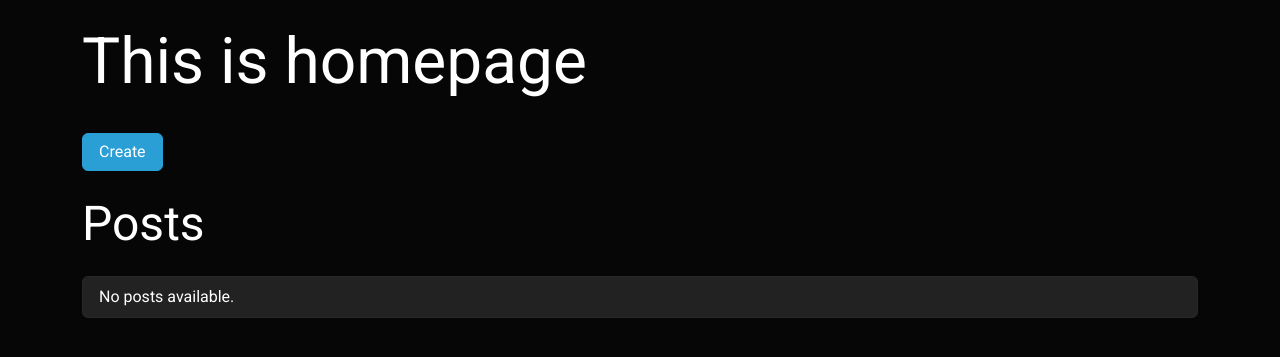
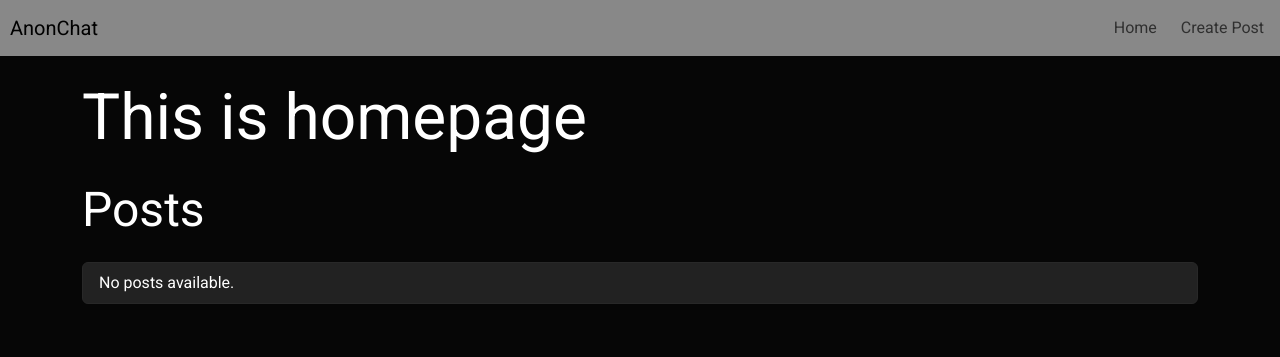
Before and after one commit to xPerSki/AnonChat, a FastAPI app: page / in a window 1280 px wide. Shown: the top 357 px of the page. Run offline with FastAPI, Linux system fonts and the light colour scheme; data that the repository does not hold is empty; some libraries are stand-ins or nearby versions.

Commit message:
auto-commit

```diff
--- a/main.py
+++ b/main.py
@@ -1,6 +1,5 @@
+import uvicorn
 from os import getenv
-
-import uvicorn
 from bson import ObjectId
 from fastapi import FastAPI, Request, HTTPException, Form
 from fastapi.responses import HTMLResponse
@@ -8,6 +7,7 @@
 from fastapi.templating import Jinja2Templates
 from pydantic import BaseModel
 from pymongo import MongoClient
+from datetime import datetime
 
 DB_PASSWORD = getenv("DB_PASSWORD")
 uri = f"mongodb+srv://persky:{DB_PASSWORD}@cluster0.jevvu.mongodb.net/?appName=Cluster0"
@@ -37,7 +37,7 @@
 
 @app.get("/")
 def home(request: Request):
-    posts = list(collection_posts.find())
+    posts = list(collection_posts.find().sort("created_at", -1))  # Sort by creation date in descending order
     return templates.TemplateResponse("index.html", {"request": request, "posts": posts})
 
 
@@ -52,7 +52,8 @@
         "id": str(ObjectId()),
         "title": title,
         "content": content,
-        "author_id": "Anonymous"
+        "author_id": "Anonymous",
+        "created_at": datetime.now()  # Add creation date
     }
     collection_posts.insert_one(new_post)
     return templates.TemplateResponse("create_success.html", {"request": request})
--- a/templates/index.html
+++ b/templates/index.html
@@ -1,14 +1,9 @@
-<!DOCTYPE html>
-<html lang="en">
-<head>
-  <meta charset="UTF-8">
-  <title>Home</title>
-  <link rel="stylesheet" href="/static/css/bootstrap.min.css">
-</head>
-<body>
-  <div class="container">
+{% extends "navbar.html" %}
+
+{% block title %}Home{% endblock %}
+
+{% block content %}
 <h1 class="mt-4">This is homepage</h1>
-    <a href="/create" class="btn btn-primary mt-4">Create</a>
 <h2 class="mt-4">Posts</h2>
 <ul class="list-group mt-4">
   {% for post in posts %}
@@ -20,6 +15,4 @@
     <li class="list-group-item">No posts available.</li>
   {% endfor %}
 </ul>
-  </div>
-</body>
-</html>
+{% endblock %}
--- /dev/null
+++ b/templates/navbar.html
@@ -0,0 +1,29 @@
+<!DOCTYPE html>
+<html lang="en">
+<head>
+    <meta charset="UTF-8">
+    <title>{% block title %}{% endblock %}</title>
+    <link rel="stylesheet" href="/static/css/bootstrap.min.css">
+</head>
+<body>
+<nav class="navbar navbar-expand-lg navbar-light bg-light">
+    <a class="navbar-brand" href="/" style="margin-left: 10px;">AnonChat</a>
+    <button class="navbar-toggler" type="button" data-bs-toggle="collapse" data-bs-target="#navbarNav" aria-controls="navbarNav" aria-expanded="false" aria-label="Toggle navigation">
+        <span class="navbar-toggler-icon"></span>
+    </button>
+    <div class="collapse navbar-collapse" id="navbarNav">
+        <ul class="navbar-nav ms-auto">
+            <li class="nav-item me-2">
+                <a class="nav-link" href="/">Home</a>
+            </li>
+            <li class="nav-item me-2">
+                <a class="nav-link" href="/create">Create Post</a>
+            </li>
+        </ul>
+    </div>
+</nav>
+<div class="container">
+    {% block content %}{% endblock %}
+</div>
+</body>
+</html>
```
Also changed, not shown: templates/create.html (+15 -13 lines), templates/create_success.html (+8 -14 lines). Lines whose indentation alone changed are shown as unchanged.
